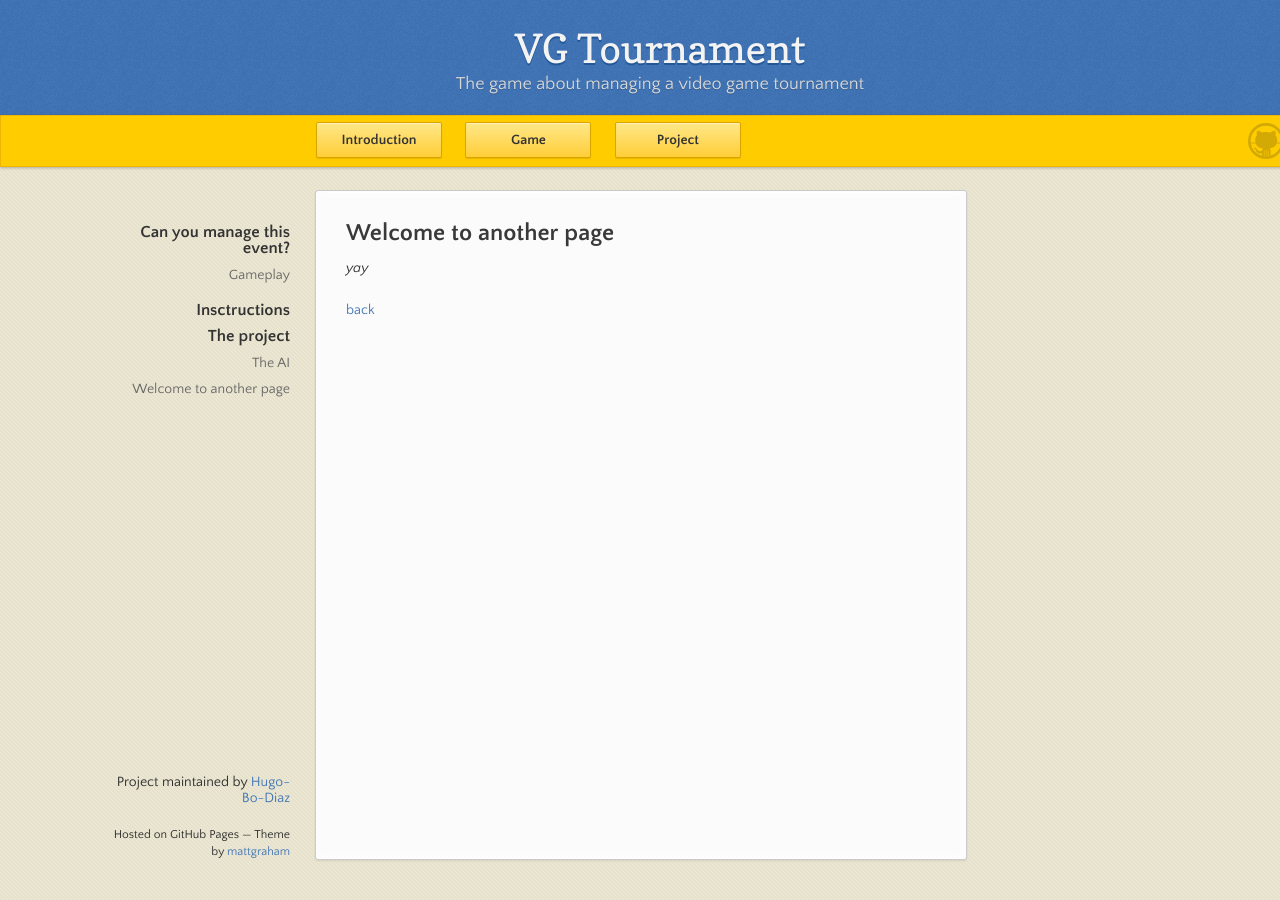
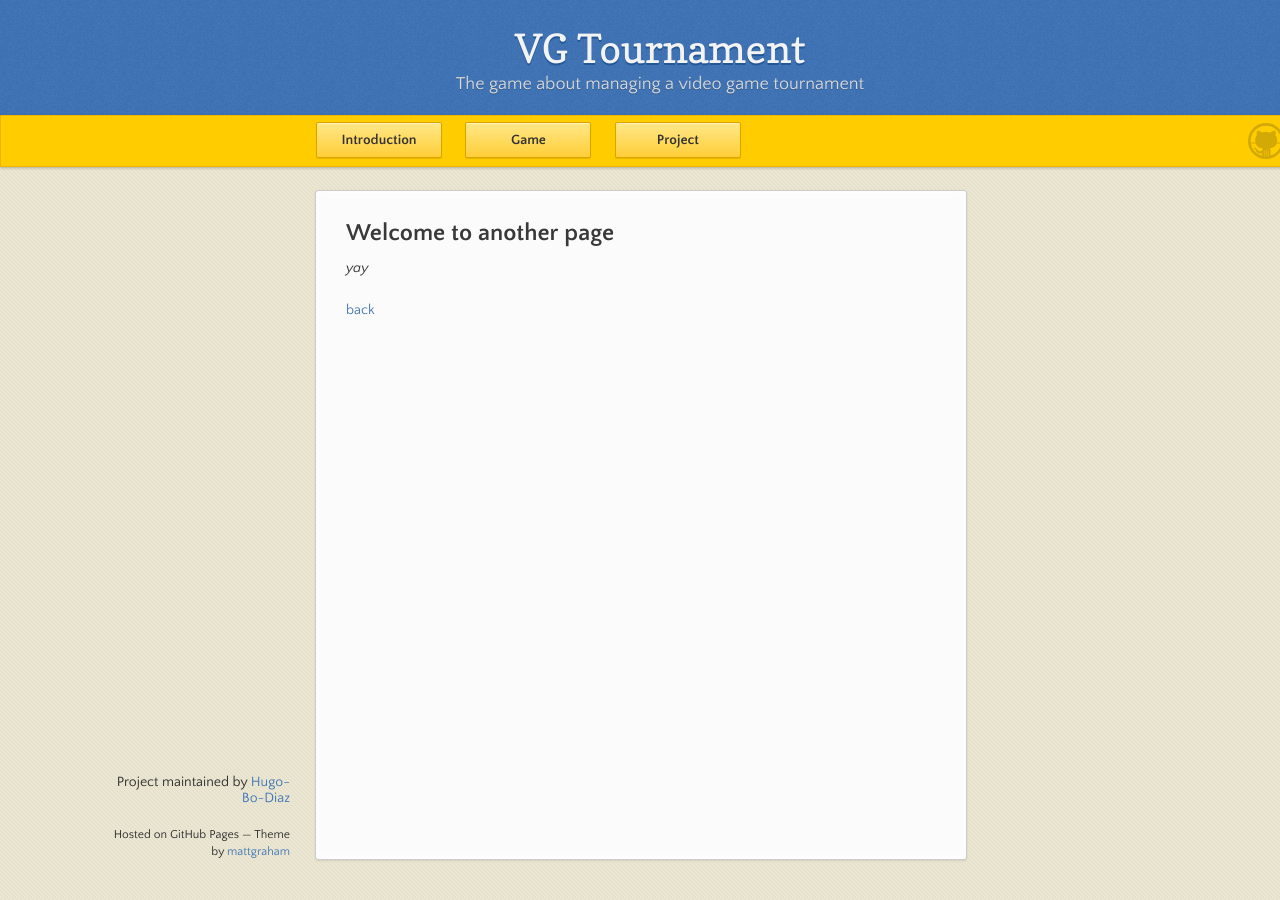
Before and after one commit to Hugo-Bo-Diaz/VGTournamentWiki, a Jekyll site: the page built from another-page.md, in a window 1280 px wide. Built offline with Jekyll 4.4.1, drawn with Linux system fonts in a browser that asks for light colours.

Commit message:
Update default.html

```diff
--- a/_layouts/default.html
+++ b/_layouts/default.html
@@ -30,9 +30,6 @@
         <span id="logo"></span>
       </div><!-- end banner -->
     <div class="wrapper">
-      <nav>
-        <ul><li class="tag-h1 active"><a href="#can-you-manage-this-event">Can you manage this event?</a></li><li class="tag-h2"><a href="#gameplay">Gameplay</a></li><li class="tag-h1"><a href="#insctructions">Insctructions</a></li><li class="tag-h1"><a href="#the-project">The project</a></li><li class="tag-h2"><a href="#the-ai">The AI</a></li></ul>
-      </nav>
       <section>
 		{{ content }}
       </section>
```
